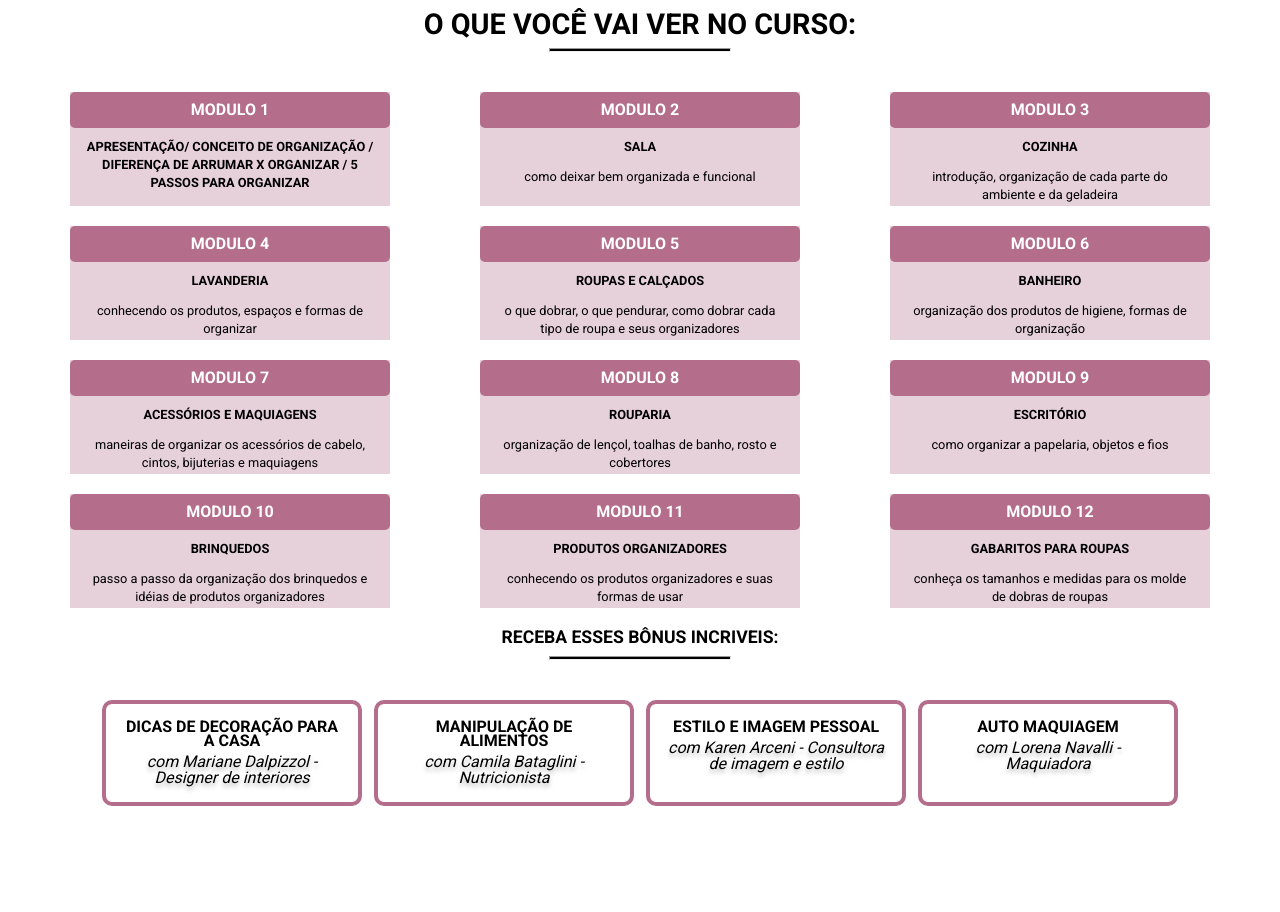
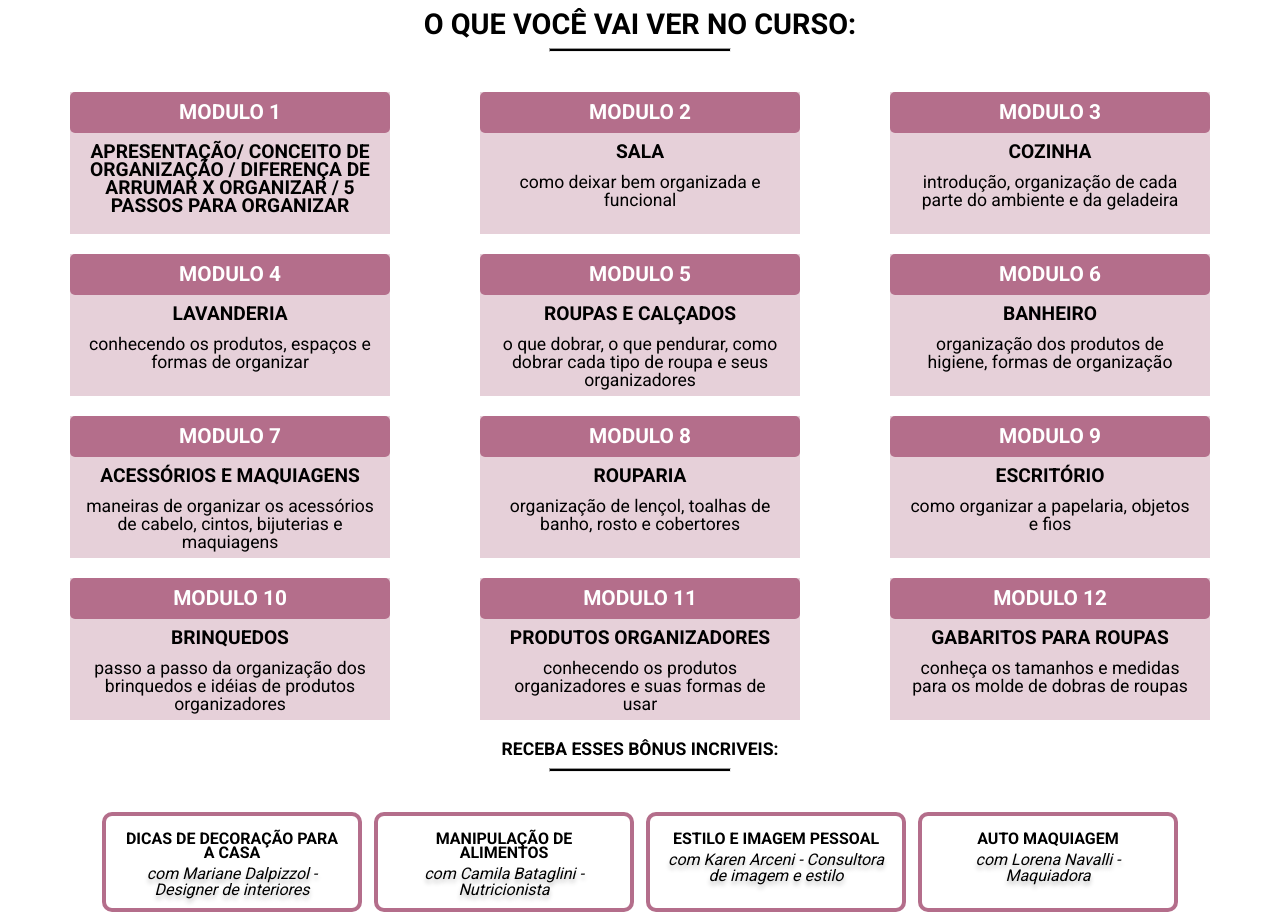
Before and after one commit to JuniorAlvesbr/leticiamartins.com.br-curso, a Next.js app: page / in a window 1280 px wide. Shown: the part 860-1772 px from the top of the page. Before the commit the page ends 1666 px from the top, so only its background shows below. Built offline with nearby package versions, Linux system fonts and the light colour scheme.

Commit message:
fix bug and adjuste layout

```diff
--- a/components/CourseContent/BonusCard/index.js
+++ b/components/CourseContent/BonusCard/index.js
@@ -5,6 +5,7 @@ const Card = styled.div`
     border-radius: 10px;
     padding: 16px;
     width: 260px;
+    height: 100px;
 `
 
 const Title = styled.p`
--- a/components/CourseContent/ModuleCard/index.js
+++ b/components/CourseContent/ModuleCard/index.js
@@ -2,11 +2,13 @@ import styled from 'styled-components'
 
 const Card = styled.div`
     width: 320px;
+    height: 142px;
     color: ${({ theme }) => theme.colors.secondary};
     background-color: ${({ theme }) => theme.colors.fourth};
 `
 
 const Title = styled.p`
+    font-size: 1.3rem;
     font-weight: 700;
     text-transform: uppercase;
     text-align: center;
@@ -17,7 +19,7 @@ const Title = styled.p`
 `
 
 const SubTitle = styled.p`
-    font-size: 0.8rem;
+    font-size: 1.2rem;
     font-weight: 700;
     text-align: center;
     text-transform: uppercase;
@@ -26,6 +28,7 @@ const SubTitle = styled.p`
 `
 
 const Description = styled(SubTitle)`
+    font-size: 1.1rem;
     text-transform: lowercase;
     font-weight: 400;
 `
--- a/components/CourseContent/index.js
+++ b/components/CourseContent/index.js
@@ -11,24 +11,29 @@ export default function CourseContent() {
             <BlackLine />
 
             <CardGrid>
-                {moduleCard.map(({ title, subTitle, description }) => (
+                {moduleCard.map(({ title, subTitle, description }, index) => (
+                    <li key={index}>
                         <ModuleCard
                             title={title}
                             subTitle={subTitle}
                             description={description}
                         />
-                ))}
+                    </li>
+                )
+                )}
             </CardGrid>
 
             <SubTitleH3 as="h3">Receba esses Bônus Incriveis:</SubTitleH3>
             <BlackLine />
 
             <BonusContent>
-                {bonusCard.map(({ title, description }) => (
+                {bonusCard.map(({ title, description }, index) => (
+                    <li key={index}>
                         <BonusCard
                             title={title}
                             description={description}
                         />
+                    </li>
                 ))}
             </BonusContent>
         </Container>
--- a/components/CourseContent/styles.js
+++ b/components/CourseContent/styles.js
@@ -24,7 +24,7 @@ export const Container = styled.section`
     }
 `
 
-export const CardGrid = styled.div`
+export const CardGrid = styled.ul`
     display: flex;
     flex-wrap: wrap;
     justify-content: space-evenly;
@@ -32,7 +32,7 @@ export const CardGrid = styled.div`
     max-width: 1300px;
 `
 
-export const BonusContent = styled.div`
+export const BonusContent = styled.ul`
     display: flex;
     flex-wrap: wrap;
     justify-content: space-evenly;
```
Lines whose indentation alone changed are shown as unchanged.
